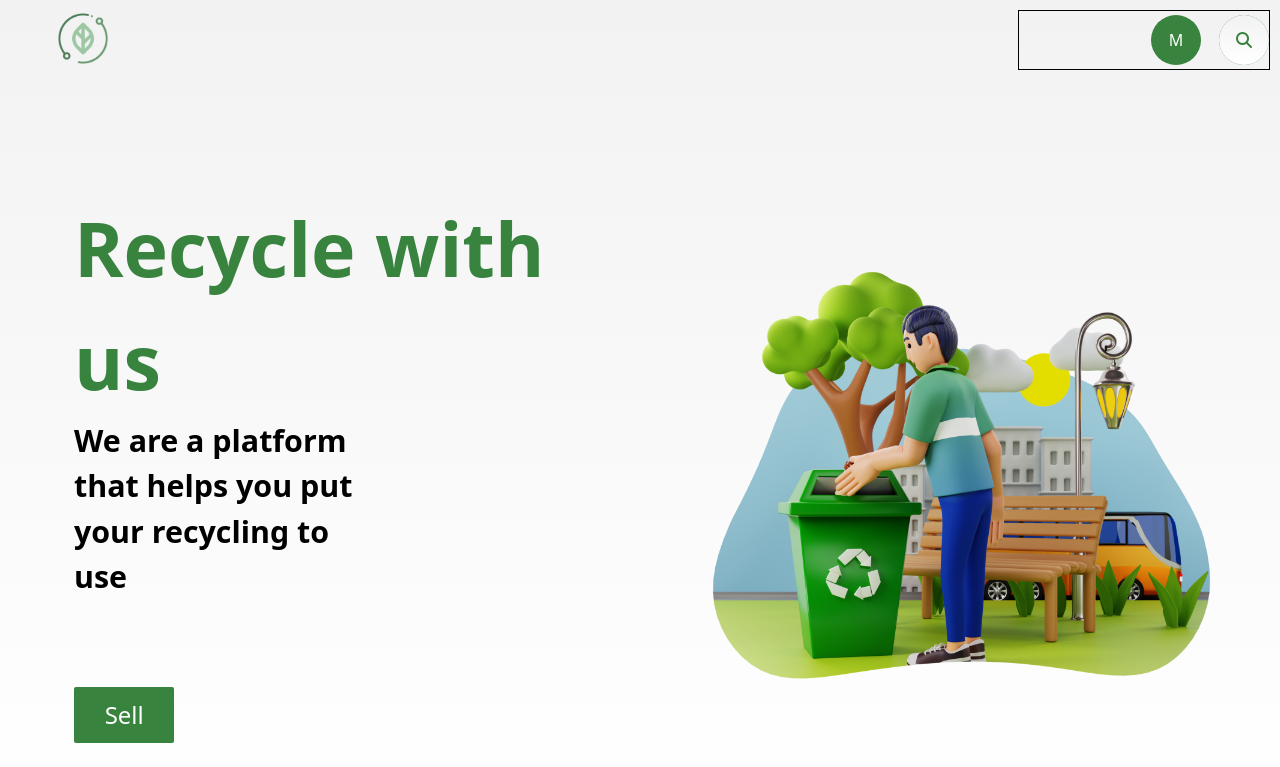
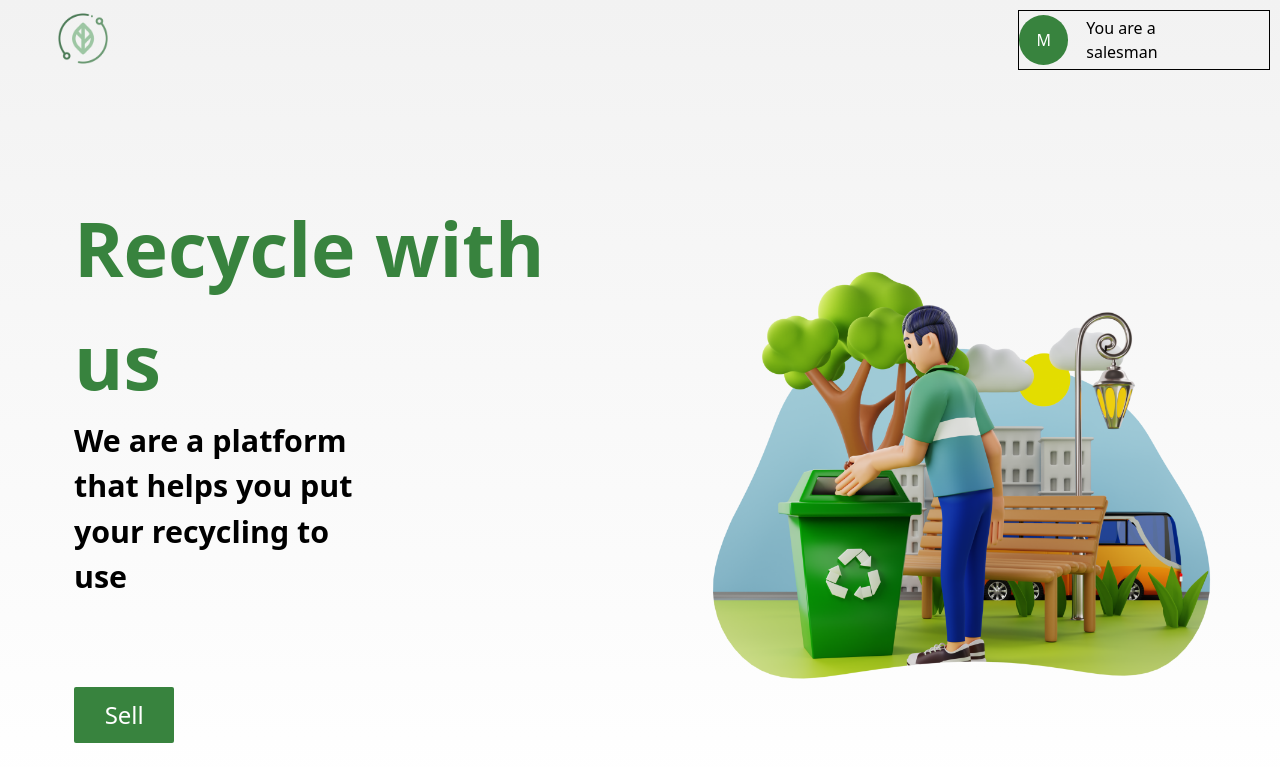
Before and after one commit to Samue2408/hackathon_win, a Flask app: page /home in a window 1280 px wide. Shown: the top 767 px of the page. Run offline with Flask 3, Linux system fonts and the light colour scheme; some libraries are stand-ins or nearby versions.

Commit message:
new changes

```diff
--- a/app.py
+++ b/app.py
@@ -3,7 +3,7 @@ from config.db import app, db
 
 from api.Roles import ruta_rol
 from api.Users import ruta_users
-from api.materials import ruta_materials
+from api.Materials import ruta_materials
 
 app.register_blueprint(ruta_rol, url_prefix="/api/roles")
 app.register_blueprint(ruta_users, url_prefix="/api/users")
--- a/config/static/js/inicio.js
+++ b/config/static/js/inicio.js
@@ -82,3 +82,21 @@ export function login(username, password, incorrect) {
     })
 
 }
+
+
+export function animation(button){
+    const buttonContainer = d.getElementById(button);
+
+    buttonContainer.addEventListener('click',e=>{
+        const container = d.getElementById('containerButtonSearch')
+        const input = d.getElementById('inputSearch');
+
+        container.classList.remove('w-[50px]','rounded-[50%]');
+        container.classList.add('w-[200px]')
+
+        input.classList.remove('rounded-[50%]')
+
+    })
+
+
+}
--- a/config/templates/layout.html
+++ b/config/templates/layout.html
@@ -13,12 +13,9 @@
         <section class="image__container w-[10%] flex flex-col items-center h-full ml-[10px]">
             <img id="image-header" class="max-w-[45%] h-auto" alt="hero-image" src="{{ url_for('static', filename='assets/ecosistemas-icono.png') }}">
         </section>
-        <div class="user_info w-[20%] h-full flex items-center justify-end border border-black">
+        <div class="user_info w-[20%] h-full flex items-center justify-end border border-black pr-10">
             <span class=" border border-none bg-main rounded-[50%] w-[50px] h-[50px] text-white flex items-center justify-center mr-[18px]">M</span>
-            <div id="" class="container__input  cursor-pointer -black w-[50px] h-[50px] relative z-0 flex items-center justify-center rounded-[50%] bg-main text-white flex items-center justify-center none">
-                <input type="text" class="cursor-pointer gradient w-full h-full absolute left-0 top-0 z-49 rounded-[50%] bg-main  border border-none" disabled>
-                <i class="fa-solid fa-search z-50 color-main cursor-pointer"></i>
-            </div>
+            <span>You are a salesman</span>
         </div>
     </header>
     {% endblock%}
```
